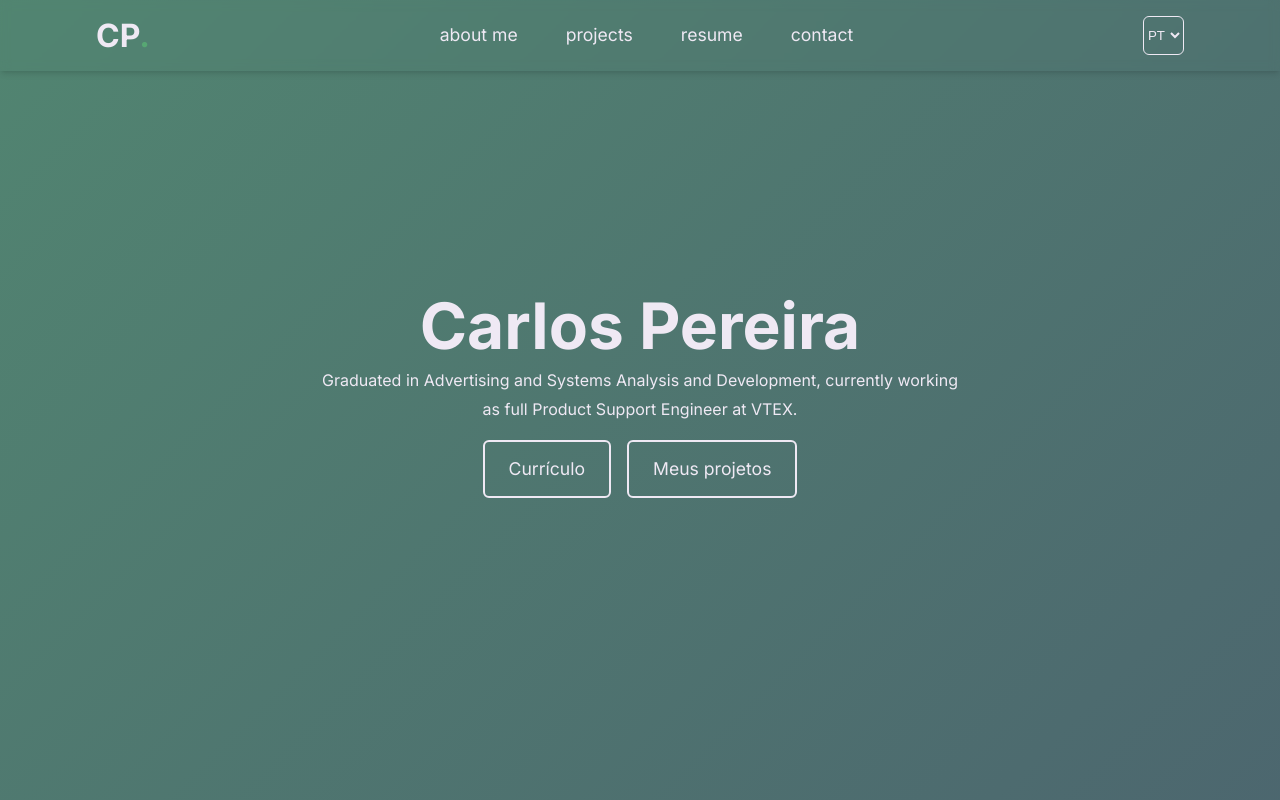
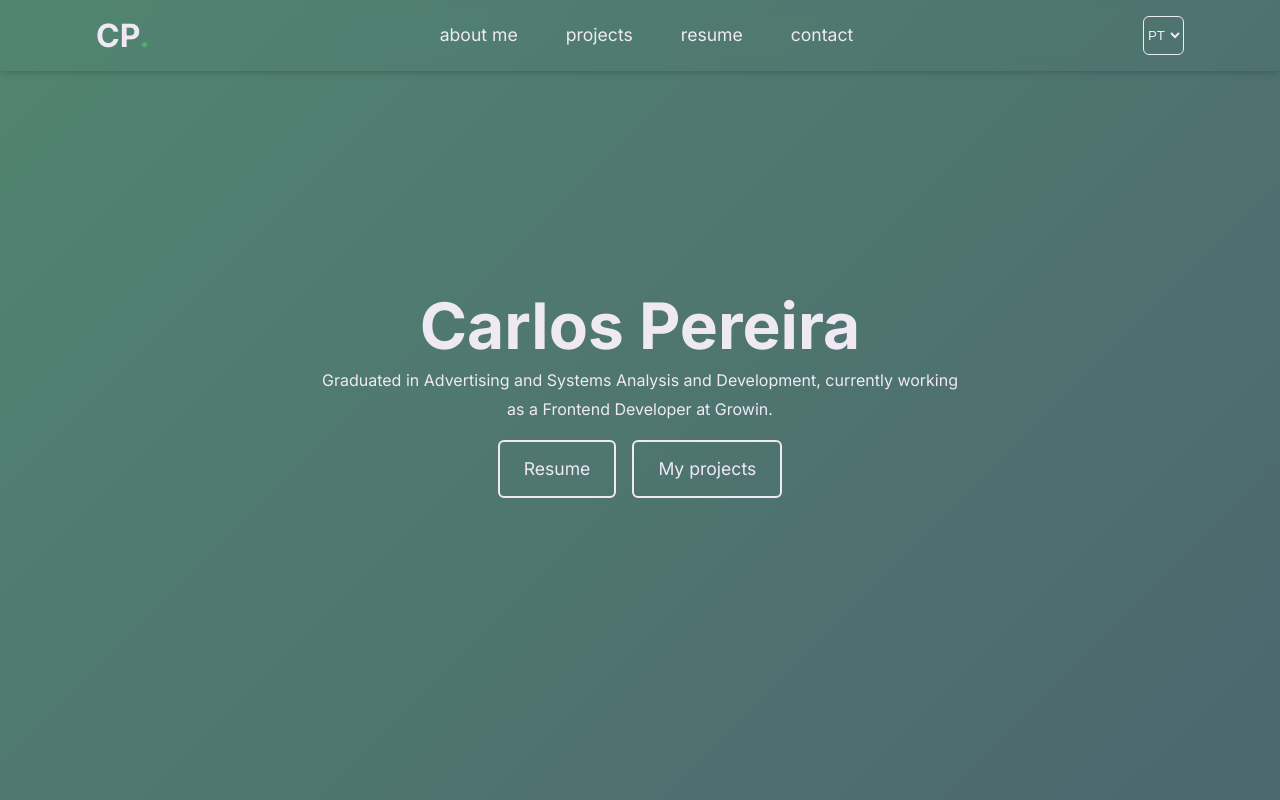
Before and after one commit to kdumagalhaes/hellocarlos, a React (Vite) app: page / in a window 1280 px wide. Shown: the top 800 px of the page. Built offline with nearby package versions, Linux system fonts and the light colour scheme.

Commit message:
Add hero translation

```diff
--- a/src/components/Hero/Hero.tsx
+++ b/src/components/Hero/Hero.tsx
@@ -15,10 +15,10 @@ export function Hero() {
           className="link"
           rel="noreferrer"
         >
-          Currículo
+          <Translator path="hero.btnResume" />
         </a>
         <a href="#projects" className="link">
-          Meus projetos
+          <Translator path="hero.btnProjects" />
         </a>
       </div>
     </Container>
--- a/src/components/i18n/locales/en-us.js
+++ b/src/components/i18n/locales/en-us.js
@@ -2,7 +2,9 @@ export default {
   translations: {
     hero: {
       message:
-        'Graduated in Advertising and Systems Analysis and Development, currently working as full Product Support Engineer at VTEX.',
+        'Graduated in Advertising and Systems Analysis and Development, currently working as a Frontend Developer at Growin.',
+      btnResume: 'Resume',
+      btnProjects: 'My projects',
     },
     header: {
       navAboutMe: 'about me',
--- a/src/components/i18n/locales/fr-fr.js
+++ b/src/components/i18n/locales/fr-fr.js
@@ -1,7 +1,9 @@
 export default {
   translations: {
     hero: {
-      message: `Diplômé en publicité et analyse et développement de systèmes, travaille actuellement en tant qu'ingénieur de support produit complet chez VTEX.`,
+      message: `Diplômé en publicité et analyse et développement de systèmes, travaille actuellement en tant que développeur frontend chez Growin.`,
+      btnResume: 'Resumè',
+      btnProjects: 'Mes projets',
     },
     header: {
       navAboutMe: 'sur moi',
--- a/src/components/i18n/locales/pt-br.js
+++ b/src/components/i18n/locales/pt-br.js
@@ -2,7 +2,9 @@ export default {
   translations: {
     hero: {
       message:
-        'Graduado em Publicidade e propaganda e Análise e desenvolvimento de sistemas, atualmente trabalhando como Product Support Engineer pleno, na VTEX.',
+        'Graduado em Publicidade e propaganda e Análise e desenvolvimento de sistemas, atualmente trabalhando como Desenvolvedor Frontend, na Growin.',
+      btnResume: 'Currículo',
+      btnProjects: 'Meus projetos',
     },
     header: {
       navAboutMe: 'sobre mim',
```
